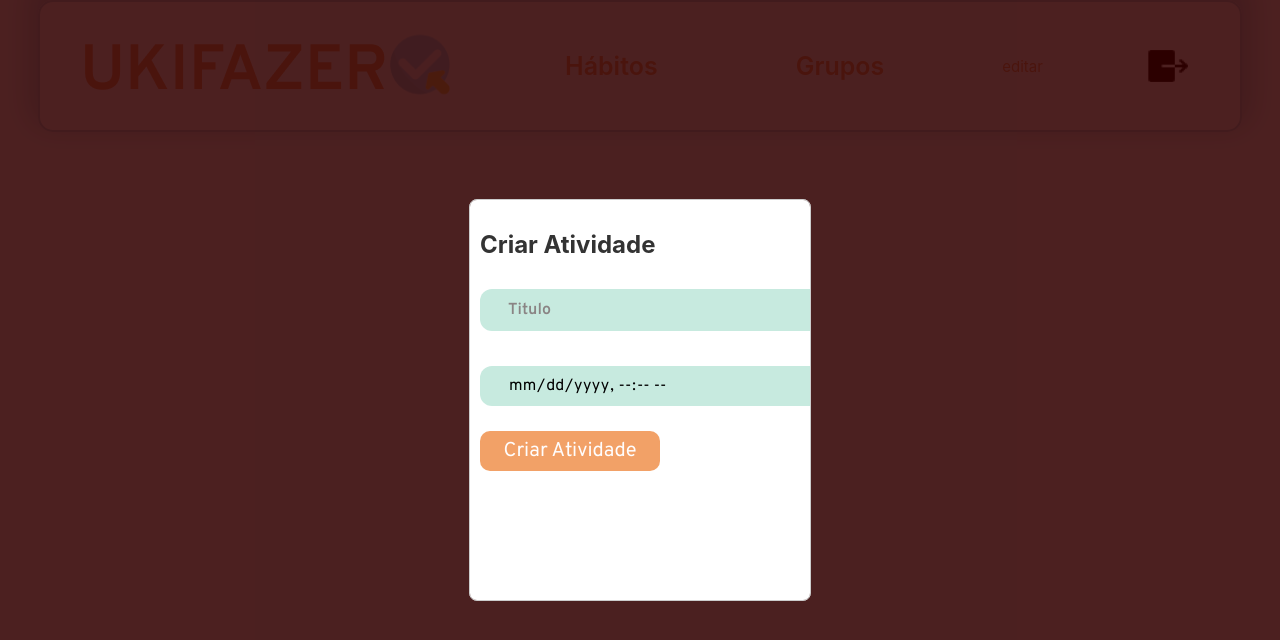
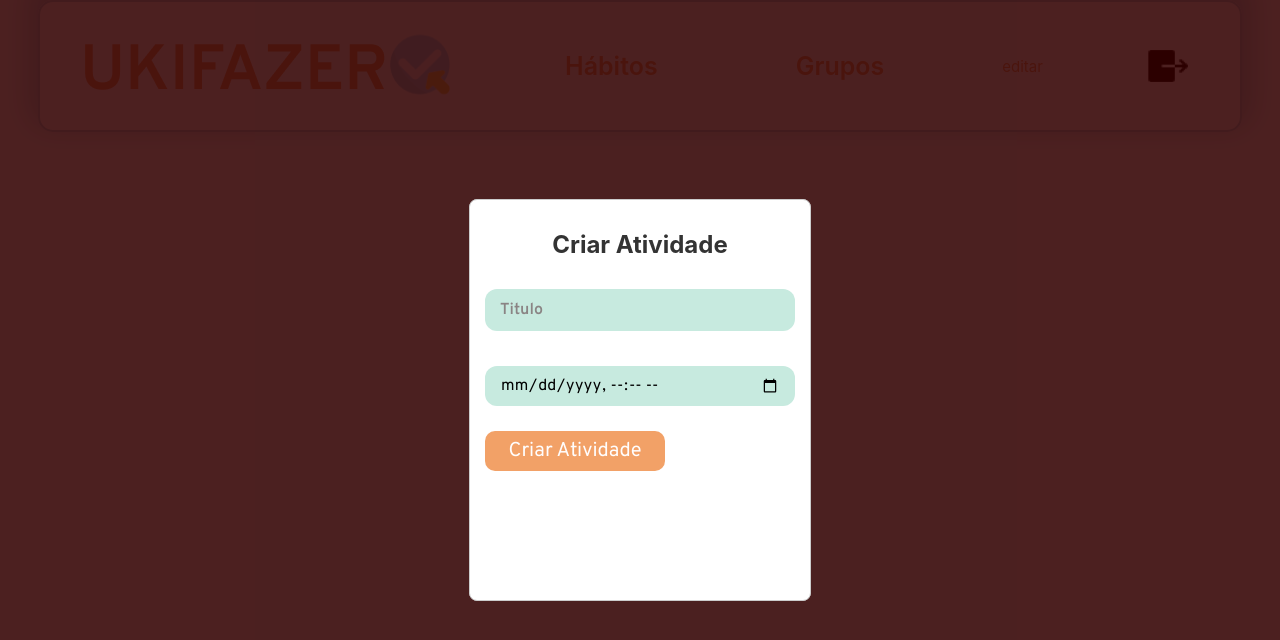
Before and after one commit to murilolmartins/app_habitos, a React (Create React App) app: page /habits in a window 1280 px wide. Shown: the top 640 px of the page. Built offline with nearby package versions, Linux system fonts and the light colour scheme; no server answers; sample sign-in values are in the browser's storage.

Commit message:
fix: input style in activities

```diff
--- a/src/components/CreateActivities/style.js
+++ b/src/components/CreateActivities/style.js
@@ -2,8 +2,14 @@ import styled from "styled-components";
 export const Container = styled.div`
   display: flex;
   flex-direction: column;
+  align-items:center;
   form p {
     color: red;
     font-size: 15px;
   }
+  form Input {
+    width:280px;
+    padding-left:15px;
+    padding-right:15px;
+  }
 `;
```
